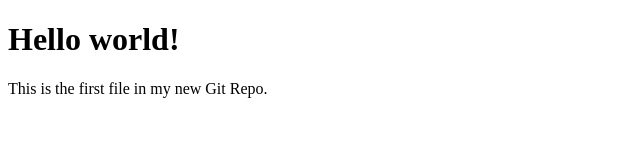
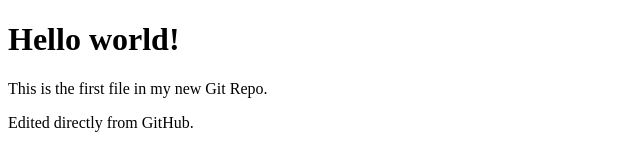
Before and after one commit to Sohan82-star/hello-world, a plain HTML site: page index.html in a window 1280 px wide. Shown: the whole page, without its empty margins (0-640 px from the left). Drawn offline with Linux system fonts and the light colour scheme.

Commit message:
Update index.html
Edit index.html from GitHub

```diff
--- a/index.html
+++ b/index.html
@@ -7,6 +7,8 @@
 
 <h1>Hello world!</h1>
 <p>This is the first file in my new Git Repo.</p>
+  <p>Edited directly from GitHub.</p>
+
 
 </body>
 </html>
```
